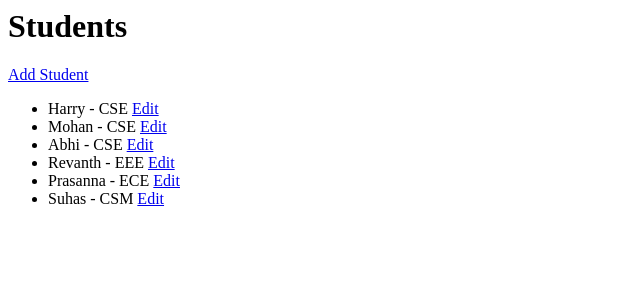
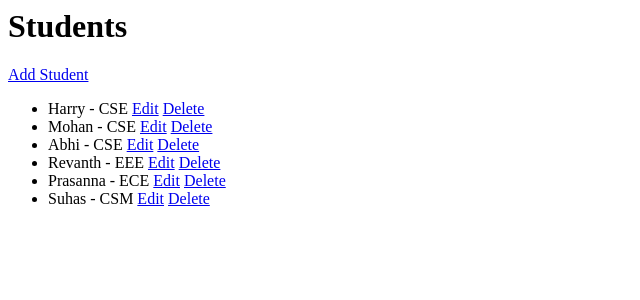
Before and after one commit to Hari-chandan-28/student-management-django, a Django app: page / in a window 1280 px wide. Shown: the top 300 px of the page, without its empty margins (0-640 px from the left). Run offline with Django 5.2, Linux system fonts and the light colour scheme; data comes from the database, SQL or seed files in the repository.

Commit message:
Add delete link to student list

```diff
--- a/students/templates/students/student_list.html
+++ b/students/templates/students/student_list.html
@@ -7,6 +7,8 @@
     <li>
       {{ student.name }} - {{ student.course }}
       <a href="{% url 'student_update' student.id %}">Edit</a>
+      <a href="{% url 'student_delete' student.id %}">Delete</a>
+
     </li>
   {% endfor %}
 </ul>
```
